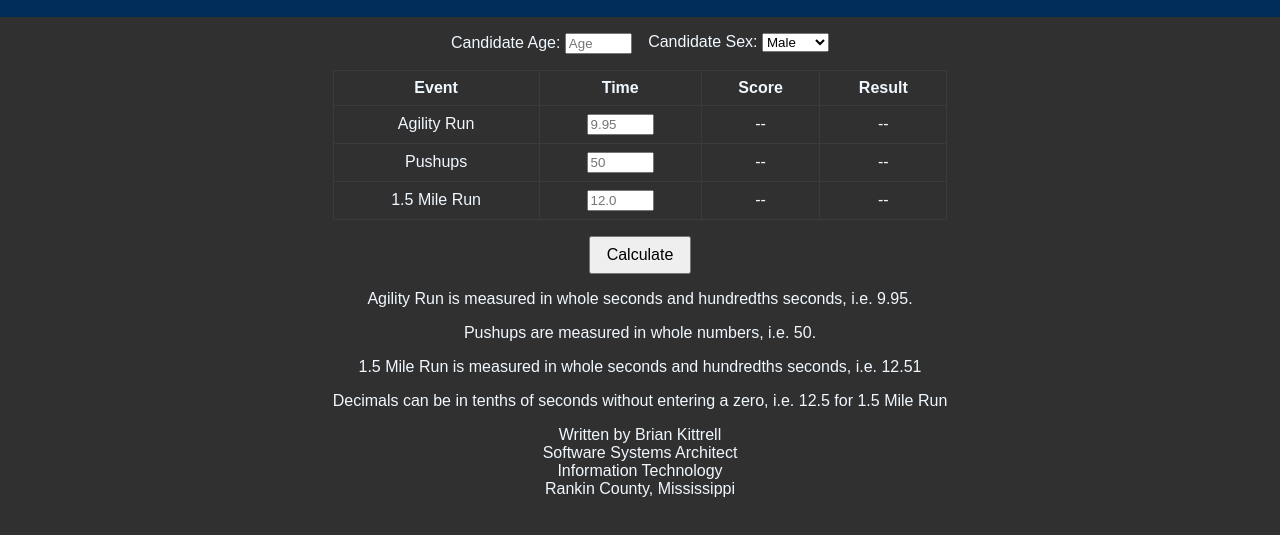
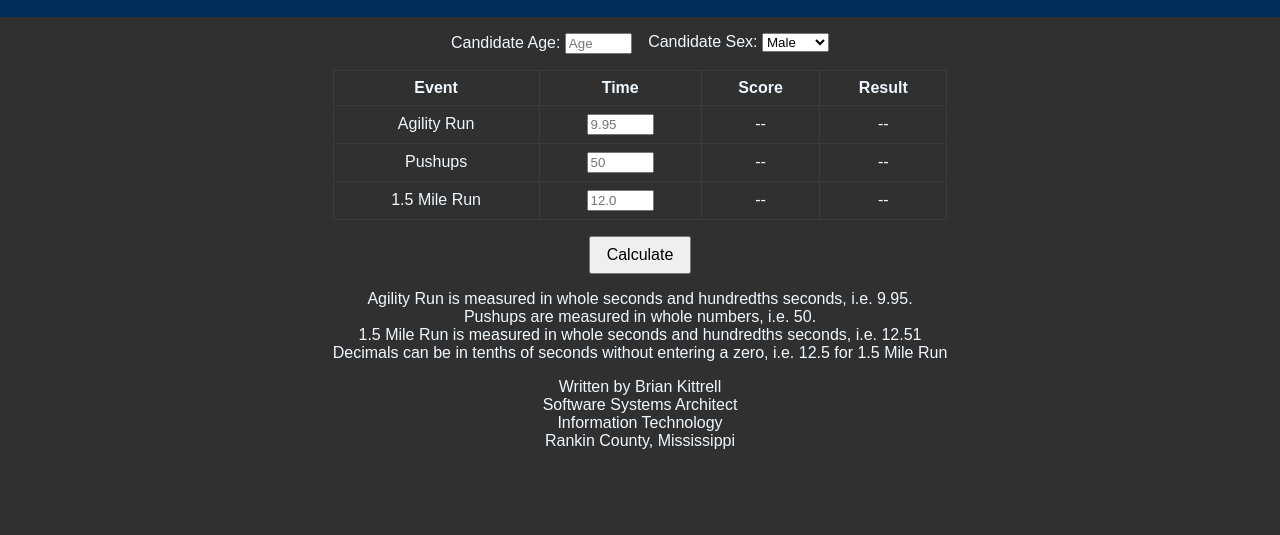
Before and after one commit to kittrellbj/ptapp, a plain HTML site: page index.html in a window 1280 px wide. Shown: the part 95-630 px from the top of the page. Drawn offline with Linux system fonts and the light colour scheme.

Commit message:
Help information and cleanup.

```diff
--- a/index.html
+++ b/index.html
@@ -54,9 +54,9 @@
     </table>
     <button id="calculateBtn">Calculate</button>
     <p>Agility Run is measured in whole seconds and hundredths seconds, i.e. 9.95.<br />
-    <p>Pushups are measured in whole numbers, i.e. 50.<br />
-    <p>1.5 Mile Run is measured in whole seconds and hundredths seconds, i.e. 12.51</p>
-    <p>Decimals can be in tenths of seconds without entering a zero, i.e. 12.5 for 1.5 Mile Run</p>
+    Pushups are measured in whole numbers, i.e. 50.<br />
+    1.5 Mile Run is measured in whole seconds and hundredths seconds, i.e. 12.51<br />
+    Decimals can be in tenths of seconds without entering a zero, i.e. 12.5 for 1.5 Mile Run</p>
     <p>Written by Brian Kittrell<br />
     Software Systems Architect<br />
     Information Technology<br />
```
